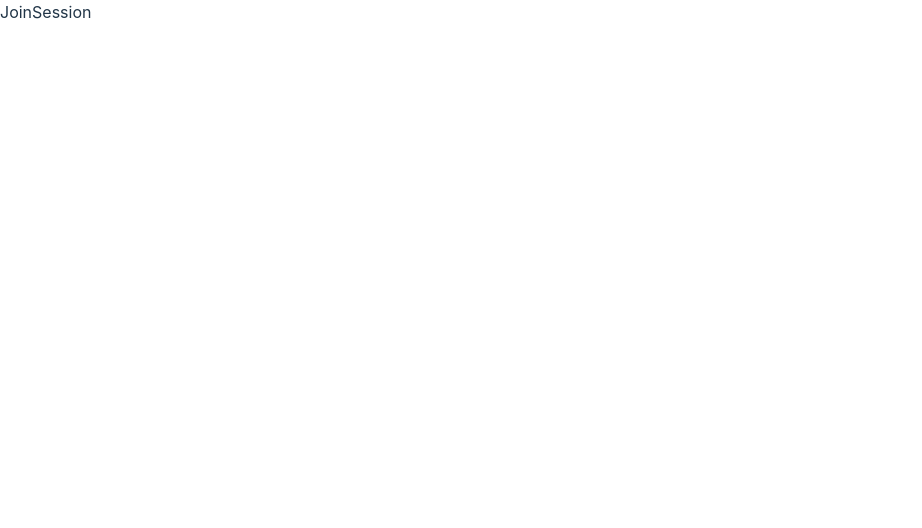
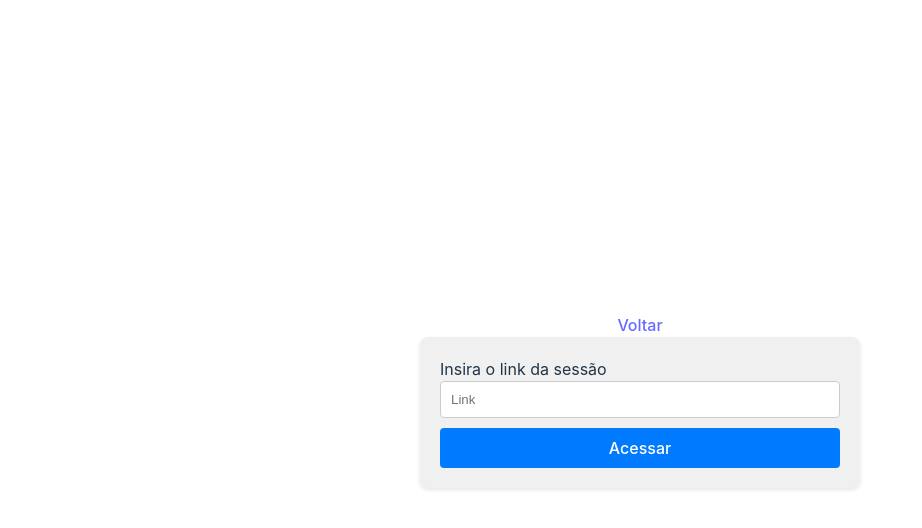
Before and after one commit to tabaesso/movies-match-ui, a React (Vite) app: page /join-session in a window 1280 px wide. Shown: the top 528 px of the page, without its empty margins (0-922 px from the left). Built offline with nearby package versions, Linux system fonts and the light colour scheme.

Commit message:
Add join page

```diff
--- a/src/components/styles.ts
+++ b/src/components/styles.ts
@@ -1,4 +1,22 @@
 import styled from 'styled-components';
+
+export const Container = styled.div`
+  display: flex;
+  height: 100vh;
+  flex-direction: column;
+  justify-content: center;
+  align-items: center;
+`;
+
+export const Content = styled.div`
+  display: flex;
+  flex-direction: column;
+  width: 400px;
+  padding: 20px;
+  background-color: #f0f0f0;
+  border-radius: 8px;
+  box-shadow: 0px 2px 4px rgba(0, 0, 0, 0.1);
+`;
 
 export const JustifyRow = styled.div`
   display: flex;
--- a/src/pages/Session/create/index.tsx
+++ b/src/pages/Session/create/index.tsx
@@ -1,9 +1,9 @@
 import React from 'react';
-import { Container, Content } from './styles';
 import { Link } from 'react-router-dom';
 import Button from '../../../components/Button';
 import CreateSessionForm, { CreateSessionObject } from '../../../components/Forms/CreateSessionForm';
 import Input from '../../../components/Input';
+import { Container, Content } from '../../../components/styles';
 
 const CreateSession = () => {
   const [createdSession, setCreateSession] = React.useState<CreateSessionObject | undefined>(undefined);
--- a/src/pages/Session/create/styles.ts
+++ /dev/null
@@ -1,19 +0,0 @@
-import styled from 'styled-components';
-
-export const Container = styled.div`
-  display: flex;
-  height: 100vh;
-  flex-direction: column;
-  justify-content: center;
-  align-items: center;
-`;
-
-export const Content = styled.div`
-  display: flex;
-  flex-direction: column;
-  width: 400px;
-  padding: 20px;
-  background-color: #f0f0f0;
-  border-radius: 8px;
-  box-shadow: 0px 2px 4px rgba(0, 0, 0, 0.1);
-`;
--- a/src/pages/Session/join/index.tsx
+++ b/src/pages/Session/join/index.tsx
@@ -1,8 +1,25 @@
 import React from 'react';
+import { Link } from 'react-router-dom';
+import Button from '../../../components/Button';
+import Input from '../../../components/Input';
+import { Container, Content } from '../../../components/styles';
 
 const JoinSession = () => {
+  const [currentSession, setCurrentSession] = React.useState<string | undefined>(undefined);
+
+  const handleSubmit = () => {
+    alert(currentSession);
+  };
+
   return (
-    <div>JoinSession</div>
+    <Container>
+      <Link to='/home'>Voltar</Link>
+      <Content>
+        <span>Insira o link da sessão</span>
+        <Input type="text" placeholder='Link' value={currentSession} onChange={(e) => setCurrentSession(e.target.value)} />
+        <Button buttonType='primary' onClick={handleSubmit}>Acessar</Button>
+      </Content>
+    </Container>
   );
 };
 
```
